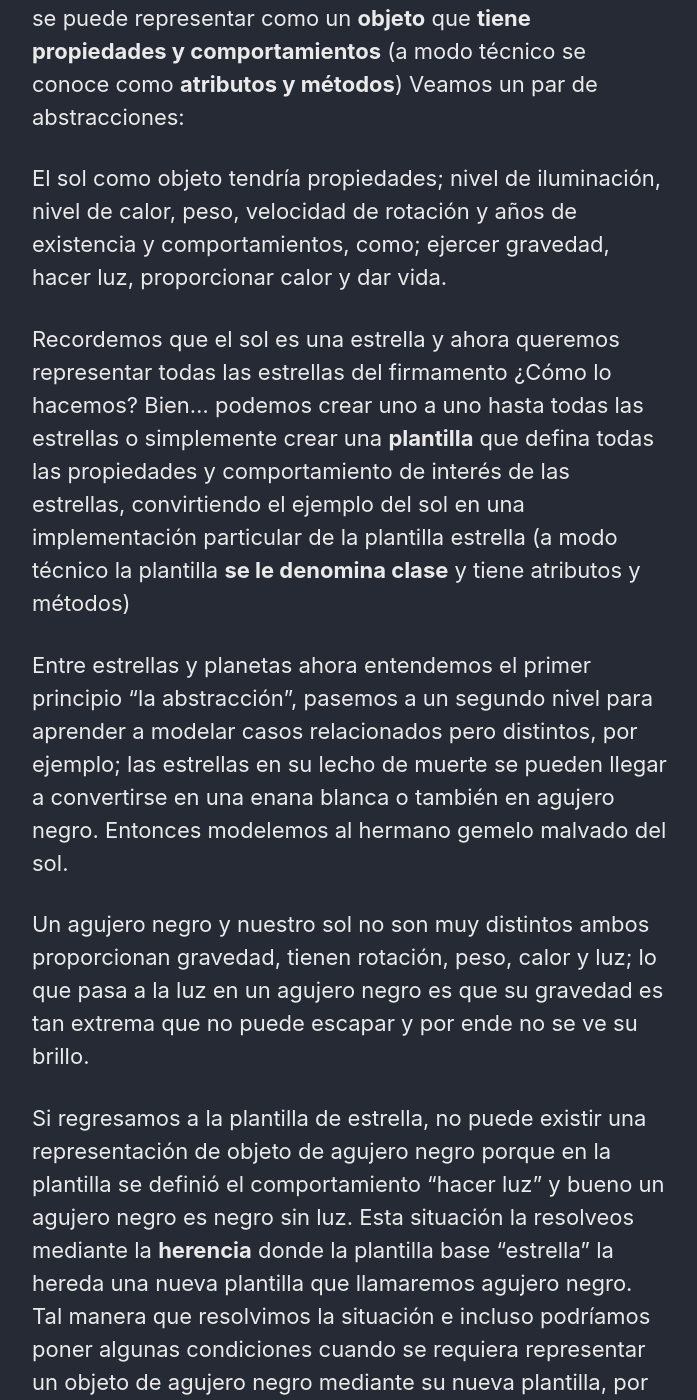
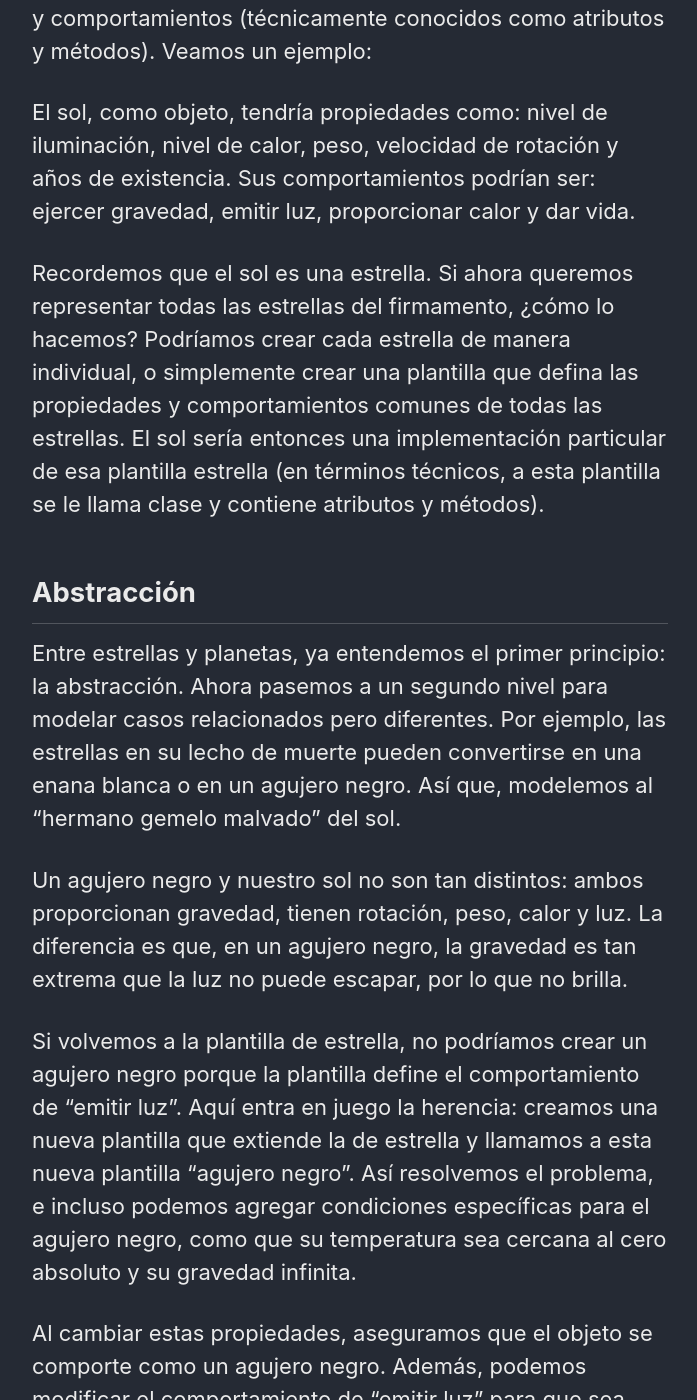
Before and after one commit to ChaloCode/ChaloCode.github.io, a Jekyll site: the page built from _posts/articles/2022-04-30-articulo-05.md, in a window 1280 px wide and 1400 px high, scrolled down 1094 px. Shown: the whole window, without its empty margins (290-987 px from the left). Built offline with Jekyll 4.4.1, drawn with Linux system fonts in a browser that asks for light colours; cached includes are drawn as plain includes; some of the changed text lies outside the part shown.

Commit message:
fix in articule

```diff
--- a/_posts/articles/2022-04-30-articulo-05.md
+++ b/_posts/articles/2022-04-30-articulo-05.md
@@ -8,45 +8,45 @@
 tags:
   - "TÉCNICO"
 author_profile: false
-toc: false
+toc: true
 ---
 
 *“Todas las cosas grandes, hermosas y complejas están compuestas de cosas pequeñas y simples que se comunican con otras cosas simples y pequeñas”*
 
-Bueno primeramente es un articulo para quienes quieran entender como se modela y diseña un sistema de software, pero ciertamente se puede extrapolar a la creación de cualquier objeto de la vida real o virtual de modo colaborativo.
+Este artículo está dirigido a quienes quieren entender cómo se modela y diseña un sistema de software, aunque también puede aplicarse a la creación de cualquier objeto en la vida real o virtual, de manera colaborativa.
 
-## Programación orientada a objetos
+## Programación Orientada a Objetos (POO)
+POO, siglas de Programación Orientada a Objetos, es un paradigma de programación, es decir, un estilo de programar que nos lleva a una forma particular de pensar. Se basa en cuatro principios fundamentales que usaremos para modelar un sistema que llamaremos "universo": abstracción, herencia, encapsulamiento y polimorfismo.
 
-POO son las siglas de programación orientada objetos de la cual se define como **paradigma** de **programación** o en otras palabras un estilo de programar lo que nos lleva a una **particular forma de pensar**, la cual tiene cuatro principios básicos que usaremos para modelar un sistema que llamaremos universo. (abstracción, herencia, encapsulamiento y polimorfismo)
+Si por un momento pensamos en el universo, es "todo lo que nos rodea, incluyendo tu casa, la casa de tu vecino, el planeta, los planetas, las estrellas, las galaxias e incluso el tiempo. Antes de todo, no había nada." Entonces surge la pregunta: **¿Cómo demonios modelamos esto?**
 
-Si por un momento pensamos en el universo, “es todo lo que nos rodea, incluyendo su casa, la casa de su vecino, el planeta y los planetas, estrellas, galaxias inclusive el mismo tiempo y antes del todo no había nada” Así que la pregunta que salta ¿Cómo carajos? ¡modelamos esto!
+La respuesta es la abstracción, que nos dice que cualquier cosa puede representarse como un objeto con propiedades y comportamientos (técnicamente conocidos como atributos y métodos). Veamos un ejemplo:
 
-La repuesta es la **abstracción** la que nos dice cualquier cosa se puede representar como un **objeto** que **tiene propiedades y comportamientos** (a modo técnico se conoce como **atributos y métodos**) Veamos un par de abstracciones:
+El sol, como objeto, tendría propiedades como: nivel de iluminación, nivel de calor, peso, velocidad de rotación y años de existencia. Sus comportamientos podrían ser: ejercer gravedad, emitir luz, proporcionar calor y dar vida.
 
-El sol como objeto tendría propiedades; nivel de iluminación, nivel de calor, peso, velocidad de rotación y años de existencia y comportamientos, como; ejercer gravedad, hacer luz, proporcionar calor y dar vida.
+Recordemos que el sol es una estrella. Si ahora queremos representar todas las estrellas del firmamento, ¿cómo lo hacemos? Podríamos crear cada estrella de manera individual, o simplemente crear una plantilla que defina las propiedades y comportamientos comunes de todas las estrellas. El sol sería entonces una implementación particular de esa plantilla estrella (en términos técnicos, a esta plantilla se le llama clase y contiene atributos y métodos).
 
-Recordemos que el sol es una estrella y ahora queremos representar todas las estrellas del firmamento ¿Cómo lo hacemos? Bien… podemos crear uno a uno hasta todas las estrellas o simplemente crear una **plantilla** que defina todas las propiedades y comportamiento de interés de las estrellas, convirtiendo el ejemplo del sol en una implementación particular de la plantilla estrella (a modo técnico la plantilla **se le denomina clase** y tiene atributos y métodos)
+## Abstracción
+Entre estrellas y planetas, ya entendemos el primer principio: la abstracción. Ahora pasemos a un segundo nivel para modelar casos relacionados pero diferentes. Por ejemplo, las estrellas en su lecho de muerte pueden convertirse en una enana blanca o en un agujero negro. Así que, modelemos al "hermano gemelo malvado" del sol.
 
-Entre estrellas y planetas ahora entendemos el primer principio “la abstracción”, pasemos a un segundo nivel para aprender a modelar casos relacionados pero distintos, por ejemplo; las estrellas en su lecho de muerte se pueden llegar a convertirse en una enana blanca o también en agujero negro. Entonces modelemos al hermano gemelo malvado del sol.
+Un agujero negro y nuestro sol no son tan distintos: ambos proporcionan gravedad, tienen rotación, peso, calor y luz. La diferencia es que, en un agujero negro, la gravedad es tan extrema que la luz no puede escapar, por lo que no brilla.
 
-Un agujero negro y nuestro sol no son muy distintos ambos proporcionan gravedad, tienen rotación, peso, calor y luz; lo que pasa a la luz en un agujero negro es que su gravedad es tan extrema que no puede escapar y por ende no se ve su brillo.
+Si volvemos a la plantilla de estrella, no podríamos crear un agujero negro porque la plantilla define el comportamiento de "emitir luz". Aquí entra en juego la herencia: creamos una nueva plantilla que extiende la de estrella y llamamos a esta nueva plantilla "agujero negro". Así resolvemos el problema, e incluso podemos agregar condiciones específicas para el agujero negro, como que su temperatura sea cercana al cero absoluto y su gravedad infinita.
 
-Si regresamos a la plantilla de estrella, no puede existir una representación de objeto de agujero negro porque en la plantilla se definió el comportamiento “hacer luz” y bueno un agujero negro es negro sin luz. Esta situación la resolveos mediante la **herencia** donde la plantilla base “estrella” la hereda una nueva plantilla que llamaremos agujero negro. Tal manera que resolvimos la situación e incluso podríamos poner algunas condiciones cuando se requiera representar un objeto de agujero negro mediante su nueva plantilla, por ejemplo: la temperatura sea mayor igual 1.4x10 a la n-4 grados kelvin, esto es muy bajo casi al cero absoluto, muy frio y que su gravedad sea infinita.
+Al cambiar estas propiedades, aseguramos que el objeto se comporte como un agujero negro. Además, podemos modificar el comportamiento de "emitir luz" para que sea cero, o agregar un nuevo comportamiento, como "destrucción alrededor".
 
-Con las propiedades cambiadas aseguramos que los objetos se comporten como un agujero negro, como también pudiéramos afectar el comportamiento de “hacer luz” para que produzca luz cero o sin brillo y también podríamos agregar un nuevo comportamiento como “destrucción alrededor”
+## Herencia
+De esta forma, podemos agregar o anular propiedades y comportamientos en una plantilla base mediante la herencia.
 
-De esta manera podemos agregar o anular propiedades y comportamientos de una plantilla base mediante la herencia.
+Pero, ¿qué pasa si compartimos nuestras plantillas con amigos para que ellos creen sus propios objetos? Es probable que modifiquen tanto sus objetos que ya no respeten la definición original de la plantilla. ¿Cómo evitamos este desastre inminente?
 
-¿Pero qué pasa? si compartimos nuestras plantillas con amigos para que ellos también creen sus propios objetos. Lo mas probable es que cambien tanto sus objetos que ya no tendría sentido la definición de la plantilla, entonces, ¿Cómo lo resolvemos este inminente desastre?
+## Encapsulamiento
+Para prevenir el caos, existe el tercer principio: el encapsulamiento. Esto implica establecer permisos para controlar qué propiedades y comportamientos pueden ser modificados por otros. De esta manera, un agujero negro seguirá siendo un agujero negro y no otra cosa.
 
-Para evitar el desastre y el caos existe el tercer principio llamado **encapsulamiento**, en otras palabras, son permisos que tienen para modificar el comportamiento de objeto.
+## Polimorfismo
+¿Qué sucede cuando tenemos muchas plantillas y representaciones de objetos? Sería una locura agruparlas, identificar comportamientos o obtener resultados diferentes según las propiedades y comportamientos.
 
-Es decir, un objeto o nueva plantilla (clase instanciada o nueva clase a partir de herencia) podría modificar ciertas propiedades y comportamiento definida por el dueño de la plantilla y solo se modificarán a quien se le conceda permiso con el fin que un agujero negro siga siendo un agujero negro y no otra cosa.
+Aquí es donde entra el cuarto principio: el polimorfismo. Definimos contratos que obligan a los propietarios de plantillas a implementar ciertos comportamientos comunes, lo que nos permite trabajar en grupos o familias de objetos de manera ordenada. En términos técnicos, un contrato puede definirse como una clase abstracta o una interfaz.
 
-¿Qué pasaría si nos llenamos de plantillas y representaciones de objetos? Seria una locura saber como agrupar por familias, identificar comportamientos, tener resultados diferentes por propiedad y comportamiento.
-
-Para esto se definen contratos para que los dueños de plantillas se vean obligados a implementar ciertos comportamientos comunes, en el fin trabajar en lotes, grupos o familias.
-
-Implícitamente habríamos definido el cuarto principio el **polimorfismo** que se hace mediante plantillas definidas por un contrato que nos permite obtener resultados de un comportamiento o atributo común (técnicamente un contrato está definido como una clase abstracta o interfase).
-
-Por último, todo es un objeto, así que defina sus clase, atributos y métodos, agrúpelos en contratos obtén los resultados y si no son favorables vuelva y los define hasta que encuentre su universo perfecto donde quieras vivir.
+## Conclusión
+En resumen, todo es un objeto. Define tus clases, atributos y métodos, agrúpalos bajo contratos, obtén resultados y, si no son los que esperabas, redefine hasta crear tu universo perfecto, donde quieras vivir.
```
